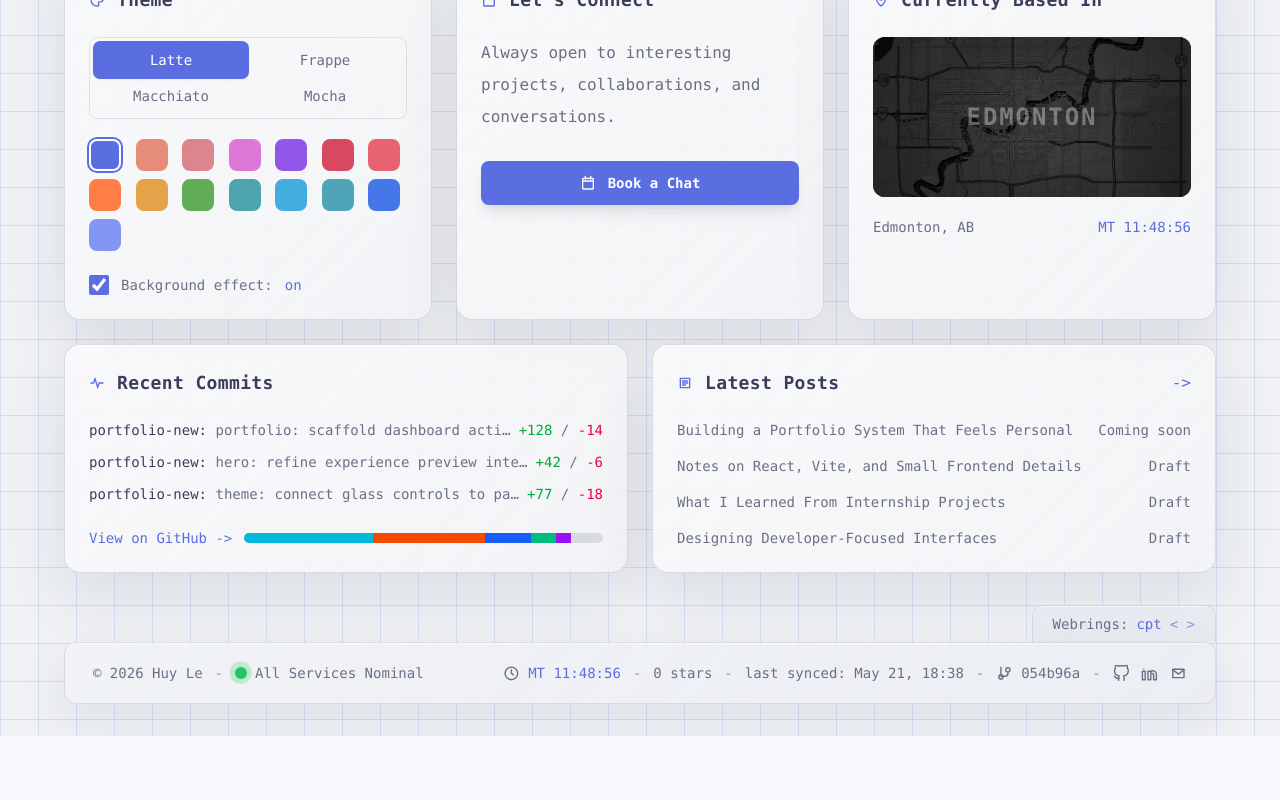
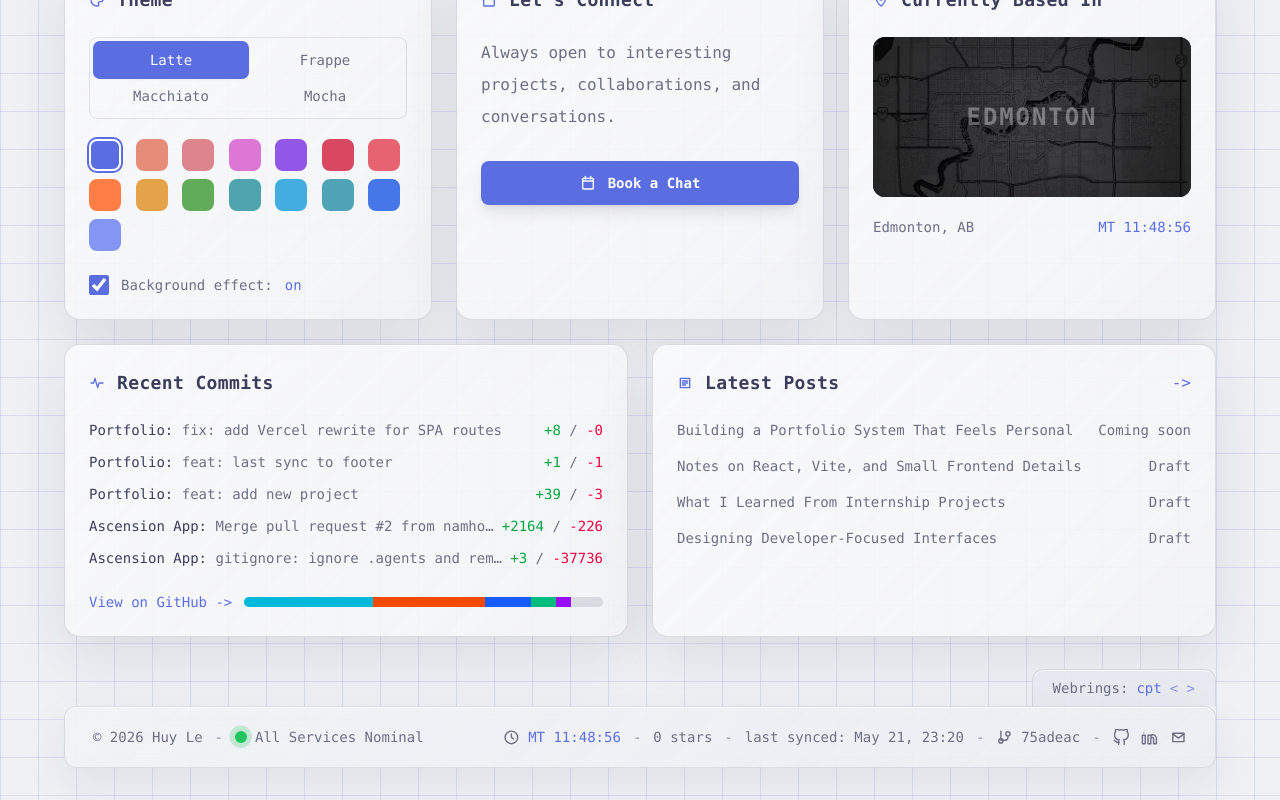
Before and after one commit to giahuyyle/portfolio, a React (Vite) app: page / in a window 1280 px wide. Shown: the part 1827-2627 px from the top of the page. Before the commit the page ends 2563 px from the top, so only its background shows below. Built offline with nearby package versions, Linux system fonts and the light colour scheme; the HTML template or start-up script is replaced by a standard one.

Commit message:
feat: sync recent commits with GitHub data

```diff
--- a/scripts/fetch-github-data.mjs
+++ b/scripts/fetch-github-data.mjs
@@ -48,6 +48,7 @@ function comparableSnapshot(snapshot) {
     return JSON.stringify({
         build: snapshot.build,
         projects: snapshot.projects,
+        recentCommits: snapshot.recentCommits,
     });
 }
 
@@ -110,6 +111,50 @@ async function fetchRepoContributors(owner, repo) {
         }));
 }
 
+async function fetchRepoRecentCommits(owner, repo, projectTitle) {
+    const commits = await fetchGitHubJson(
+        `https://api.github.com/repos/${owner}/${repo}/commits?per_page=5`,
+        `${owner}/${repo} commits`,
+    );
+
+    if (!Array.isArray(commits)) {
+        return [];
+    }
+
+    const commitDetails = await Promise.all(
+        commits
+            .filter(
+                (commit) =>
+                    typeof commit.sha === "string" &&
+                    commit.commit?.message !== syncCommitMessage,
+            )
+            .slice(0, 3)
+            .map((commit) =>
+                fetchGitHubJson(
+                    `https://api.github.com/repos/${owner}/${repo}/commits/${commit.sha}`,
+                    `${owner}/${repo} commit ${commit.sha}`,
+                ),
+            ),
+    );
+
+    return commitDetails.map((commit) => ({
+        additions: commit.stats?.additions ?? 0,
+        committedAt:
+            commit.commit?.committer?.date ?? commit.commit?.author?.date ?? null,
+        deletions: commit.stats?.deletions ?? 0,
+        message:
+            typeof commit.commit?.message === "string"
+                ? commit.commit.message.split("\n")[0]
+                : "Commit update",
+        project: projectTitle,
+        repo,
+        sha: typeof commit.sha === "string" ? commit.sha : null,
+        url:
+            commit.html_url ??
+            `https://github.com/${owner}/${repo}/commit/${commit.sha}`,
+    }));
+}
+
 async function fetchRepo(owner, repo) {
     const response = await fetch(`https://api.github.com/repos/${owner}/${repo}`, {
         headers: getHeaders(),
@@ -169,6 +214,32 @@ const projectEntries = await Promise.all(
         return [`${owner}/${repo}`, await fetchRepo(owner, repo)];
     }),
 );
+const recentCommitEntries = await Promise.all(
+    config.featuredProjects.map((project) =>
+        fetchRepoRecentCommits(
+            requireString(project.owner, "owner"),
+            requireString(project.repo, "repo"),
+            requireString(project.title, "title"),
+        ),
+    ),
+);
+const recentCommits = recentCommitEntries
+    .flat()
+    .sort((a, b) => {
+        if (!a.committedAt) {
+            return 1;
+        }
+
+        if (!b.committedAt) {
+            return -1;
+        }
+
+        return (
+            new Date(b.committedAt).getTime() -
+            new Date(a.committedAt).getTime()
+        );
+    })
+    .slice(0, 5);
 
 const sourceSha = getSourceSha();
 const previousSnapshot = await readPreviousSnapshot();
@@ -180,6 +251,7 @@ const nextSnapshot = {
         shortSha: sourceSha ? sourceSha.slice(0, 7) : "local",
     },
     projects: Object.fromEntries(projectEntries),
+    recentCommits,
 };
 
 if (
@@ -192,5 +264,5 @@ if (
 await writeFile(outputUrl, `${JSON.stringify(nextSnapshot, null, 4)}\n`);
 
 console.log(
-    `Synced ${projectEntries.length} GitHub repos to src/data/github.generated.json.`,
+    `Synced ${projectEntries.length} GitHub repos and ${recentCommits.length} commits to src/data/github.generated.json.`,
 );
--- a/src/data/github.generated.json
+++ b/src/data/github.generated.json
@@ -1,9 +1,9 @@
 {
-    "syncedAt": "2026-05-22T00:38:20.577Z",
+    "syncedAt": "2026-05-22T05:20:03.776Z",
     "build": {
         "repository": "giahuyyle/portfolio",
-        "sha": "054b96aeb9c8919d9febfcd25d52359216b60eb4",
-        "shortSha": "054b96a"
+        "sha": "75adeac94b4be5d7801f291ed59ca7f916340952",
+        "shortSha": "75adeac"
     },
     "projects": {
         "giahuyyle/cover-pilot": {
@@ -59,7 +59,7 @@
             "contributors": [
                 {
                     "avatarUrl": "https://avatars.githubusercontent.com/u/169901081?v=4",
-                    "contributions": 12,
+                    "contributions": 15,
                     "login": "giahuyyle",
                     "url": "https://github.com/giahuyyle"
                 },
@@ -75,7 +75,7 @@
             "language": "TypeScript",
             "openIssues": 0,
             "owner": "giahuyyle",
-            "pushedAt": "2026-05-21T13:33:08Z",
+            "pushedAt": "2026-05-22T05:17:05Z",
             "repo": "portfolio",
             "stars": 0,
             "topics": [],
@@ -108,5 +108,57 @@
             "topics": [],
             "url": "https://github.com/namhoangmai/ascension-app"
         }
-    }
+    },
+    "recentCommits": [
+        {
+            "additions": 8,
+            "committedAt": "2026-05-22T05:17:01Z",
+            "deletions": 0,
+            "message": "fix: add Vercel rewrite for SPA routes",
+            "project": "Portfolio",
+            "repo": "portfolio",
+            "sha": "75adeac94b4be5d7801f291ed59ca7f916340952",
+            "url": "https://github.com/giahuyyle/portfolio/commit/75adeac94b4be5d7801f291ed59ca7f916340952"
+        },
+        {
+            "additions": 1,
+            "committedAt": "2026-05-22T01:01:36Z",
+            "deletions": 1,
+            "message": "feat: last sync to footer",
+            "project": "Portfolio",
+            "repo": "portfolio",
+            "sha": "acb54a306e4bf85a2c8b2ac3f4899f106643a6c1",
+            "url": "https://github.com/giahuyyle/portfolio/commit/acb54a306e4bf85a2c8b2ac3f4899f106643a6c1"
+        },
+        {
+            "additions": 39,
+            "committedAt": "2026-05-22T00:41:50Z",
+            "deletions": 3,
+            "message": "feat: add new project",
+            "project": "Portfolio",
+            "repo": "portfolio",
+            "sha": "50c0dd9a814a99ea81c7099081417d531dd31af9",
+            "url": "https://github.com/giahuyyle/portfolio/commit/50c0dd9a814a99ea81c7099081417d531dd31af9"
+        },
+        {
+            "additions": 2164,
+            "committedAt": "2026-05-22T00:34:58Z",
+            "deletions": 226,
+            "message": "Merge pull request #2 from namhoangmai/new-ui",
+            "project": "Ascension App",
+            "repo": "ascension-app",
+            "sha": "d938e4a4ec74eea68eb7844b0e36c1c496adb367",
+            "url": "https://github.com/namhoangmai/ascension-app/commit/d938e4a4ec74eea68eb7844b0e36c1c496adb367"
+        },
+        {
+            "additions": 3,
+            "committedAt": "2026-05-22T00:17:08Z",
+            "deletions": 37736,
+            "message": "gitignore: ignore .agents and remove from tracking",
+            "project": "Ascension App",
+            "repo": "ascension-app",
+            "sha": "1baa6e8fe1a7661d85854ee700e0e8dd68c576a7",
+            "url": "https://github.com/namhoangmai/ascension-app/commit/1baa6e8fe1a7661d85854ee700e0e8dd68c576a7"
+        }
+    ]
 }
--- a/src/sections/Dashboard.tsx
+++ b/src/sections/Dashboard.tsx
@@ -1,5 +1,6 @@
 import { useEffect, useState } from "react";
 import { placeholderCommits, placeholderPosts } from "../data/dashboard";
+import { githubSnapshot, type GitHubRecentCommitSnapshot } from "../data/github";
 import { socialLinks } from "../data/navigation";
 import type { ThemeName } from "../data/theme";
 
@@ -23,6 +24,17 @@ function formatMountainTime() {
         timeZone: "America/Edmonton",
     }).format(new Date());
 }
+
+const recentCommits: GitHubRecentCommitSnapshot[] =
+    githubSnapshot.recentCommits.length > 0
+        ? githubSnapshot.recentCommits
+        : placeholderCommits.map((commit) => ({
+              ...commit,
+              committedAt: null,
+              repo: "portfolio-new",
+              sha: null,
+              url: "https://github.com/giahuyyle",
+          }));
 
 function Dashboard({
     accent,
@@ -162,10 +174,13 @@ function Dashboard({
                         </div>
 
                         <div className="mt-6 space-y-3">
-                            {placeholderCommits.map((commit) => (
-                                <div
-                                    className="grid gap-2 text-sm font-medium text-(--hero-muted) sm:grid-cols-[minmax(0,1fr)_auto]"
-                                    key={`${commit.project}-${commit.message}`}
+                            {recentCommits.map((commit) => (
+                                <a
+                                    className="grid gap-2 text-sm font-medium text-(--hero-muted) transition hover:text-(--hero-accent) sm:grid-cols-[minmax(0,1fr)_auto]"
+                                    href={commit.url}
+                                    key={`${commit.repo}-${commit.sha ?? commit.message}`}
+                                    target="_blank"
+                                    rel="noreferrer"
                                 >
                                     <p className="truncate">
                                         <span className="text-(--hero-text)">
@@ -182,7 +197,7 @@ function Dashboard({
                                             -{commit.deletions}
                                         </span>
                                     </p>
-                                </div>
+                                </a>
                             ))}
                         </div>
 
```
Also changed, not shown: src/data/github.ts (+12 -0 lines).
